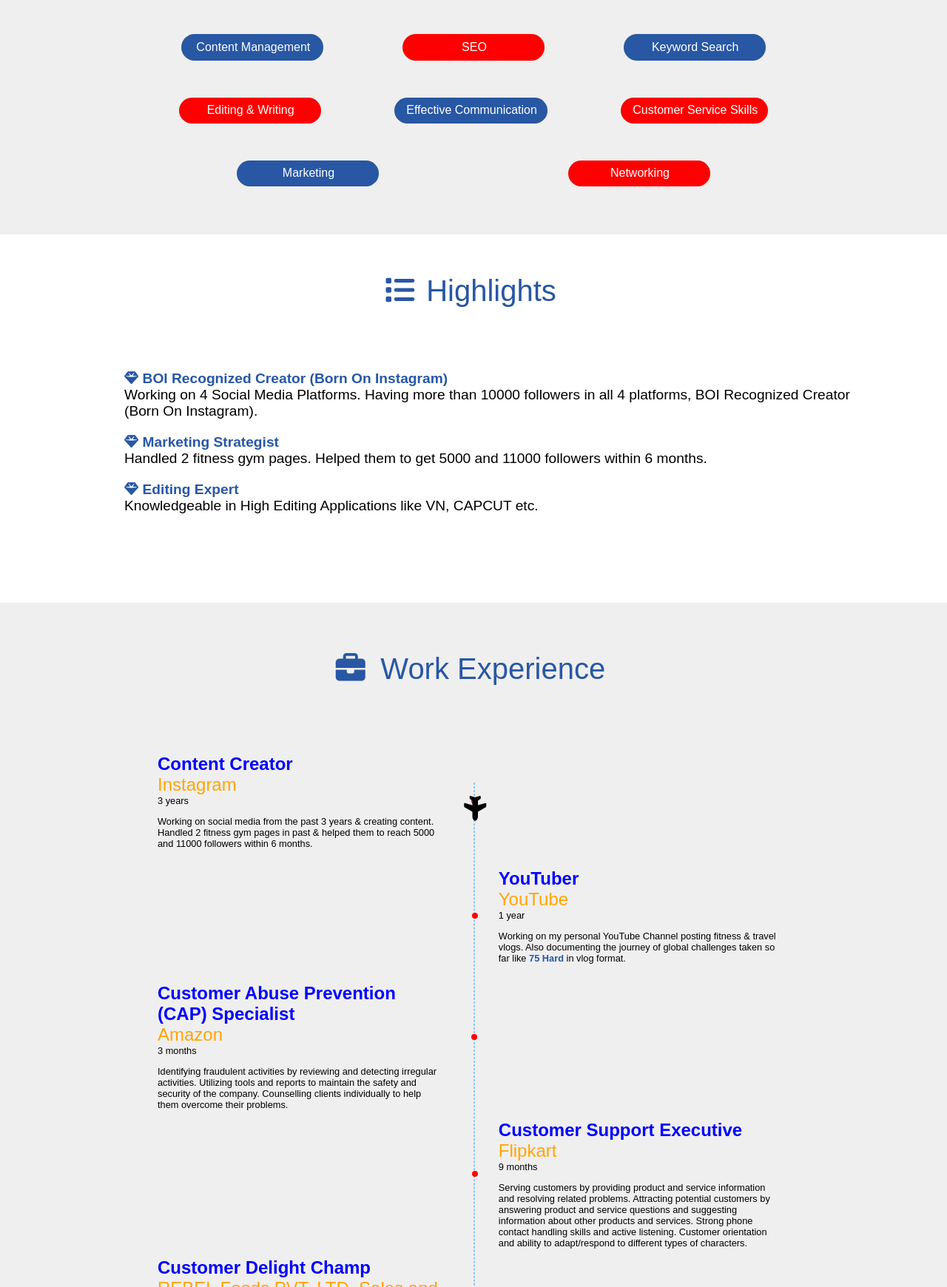
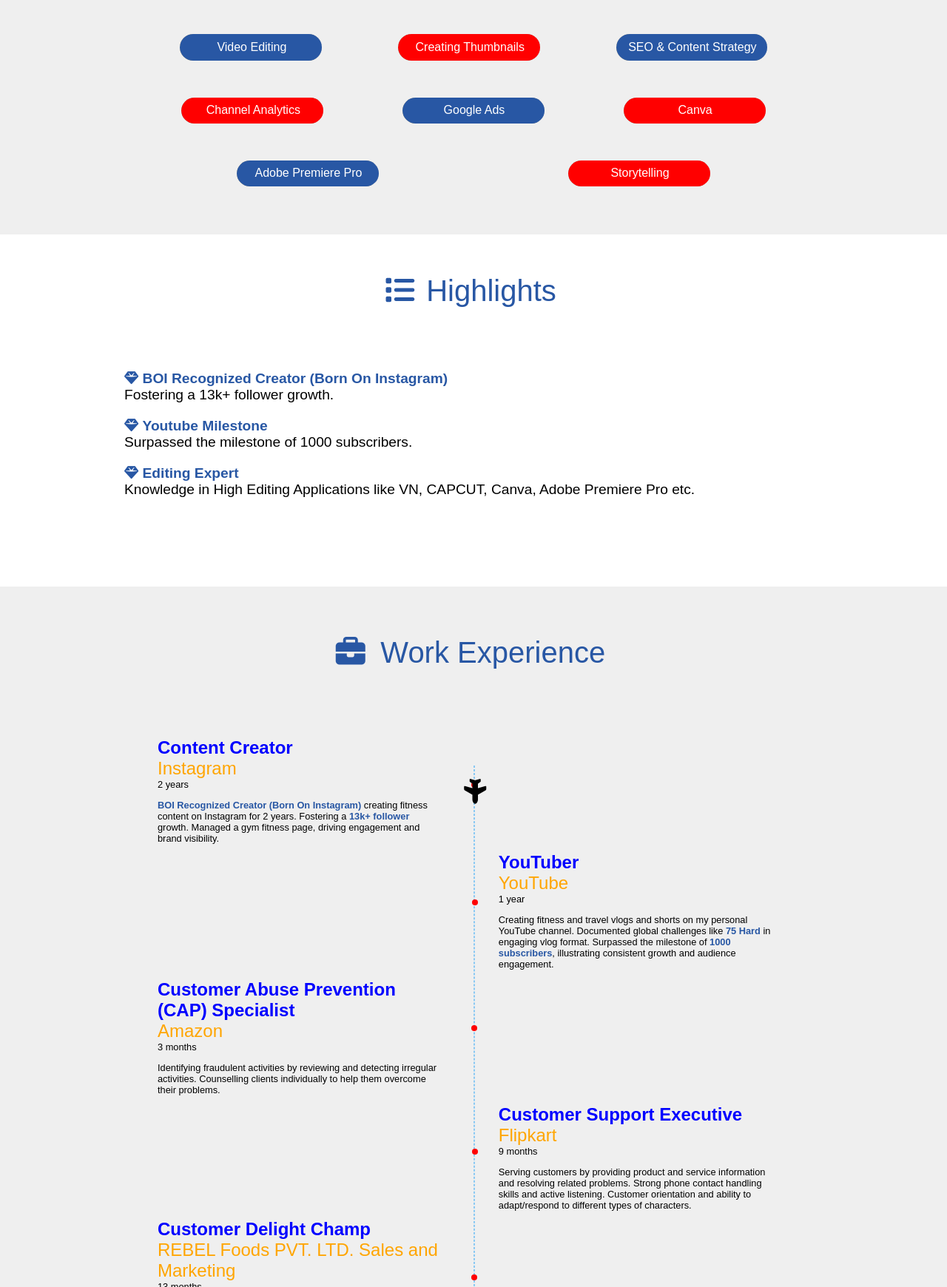
Before and after one commit to Priyanka-Agrawal2022/Portfolio, a plain HTML site: page index.html in a window 1280 px wide. Shown: the part 1060-2800 px from the top of the page at 74% size. Drawn offline with Linux system fonts and the light colour scheme.

Commit message:
update content

```diff
--- a/index.html
+++ b/index.html
@@ -96,11 +96,11 @@
         <div id="my-image"><img src="./static/photo.jpg" /></div>
         <div id="about-para">
           <p>
-            A passionate and skilled
-            <span class="text-highlight">content creator</span> with a proven
-            track record of producing engaging and impactful content. Seeking to
-            leverage my expertise in my niche to create compelling content that
-            drives results and captures the attention of a wider audience.
+            A passionate
+            <span class="text-highlight">content creator</span> experienced in
+            creating engaging fitness & travel content for Instagram Reels,
+            YouTube Videos & Shorts. Skillfully driving audience engagement and
+            fostering vibrant online communities on both platforms.
           </p>
         </div>
       </section>
@@ -117,7 +117,7 @@
           <div class="skill-progress">
             <div class="ninety-percent mb-blue" data-bar-width="100">
               <div class="skill-name">
-                <span>Content Management</span>
+                <span>Video Editing</span>
               </div>
             </div>
           </div>
@@ -125,7 +125,7 @@
           <div class="skill-progress">
             <div class="red" data-bar-width="100">
               <div class="skill-name">
-                <span>SEO</span>
+                <span>Creating Thumbnails</span>
               </div>
             </div>
           </div>
@@ -133,7 +133,7 @@
           <div class="skill-progress">
             <div class="mb-blue" data-bar-width="100">
               <div class="skill-name">
-                <span>Keyword Search</span>
+                <span>SEO & Content Strategy</span>
               </div>
             </div>
           </div>
@@ -141,7 +141,7 @@
           <div class="skill-progress">
             <div class="red" data-bar-width="100">
               <div class="skill-name">
-                <span>Editing & Writing</span>
+                <span>Channel Analytics</span>
               </div>
             </div>
           </div>
@@ -149,7 +149,7 @@
           <div class="skill-progress">
             <div class="mb-blue" data-bar-width="100">
               <div class="skill-name">
-                <span>Effective Communication</span>
+                <span>Google Ads</span>
               </div>
             </div>
           </div>
@@ -157,7 +157,7 @@
           <div class="skill-progress">
             <div class="red" data-bar-width="100">
               <div class="skill-name">
-                <span>Customer Service Skills</span>
+                <span>Canva</span>
               </div>
             </div>
           </div>
@@ -165,7 +165,7 @@
           <div class="skill-progress">
             <div class="mb-blue" data-bar-width="100">
               <div class="skill-name">
-                <span>Marketing</span>
+                <span>Adobe Premiere Pro</span>
               </div>
             </div>
           </div>
@@ -173,7 +173,7 @@
           <div class="skill-progress">
             <div class="red" data-bar-width="100">
               <div class="skill-name">
-                <span>Networking</span>
+                <span>Storytelling</span>
               </div>
             </div>
           </div>
@@ -196,27 +196,24 @@
               ></span>
               <span class="text-highlight"
                 >BOI Recognized Creator (Born On Instagram)</span
-              ><br />Working on 4 Social Media Platforms. Having more than 10000
-              followers in all 4 platforms, BOI Recognized Creator (Born On
-              Instagram).
+              ><br />Fostering a 13k+ follower growth.
             </li>
 
             <li>
               <span class="text-highlight"
                 ><i class="fa-solid fa-gem"></i
               ></span>
-              <span class="text-highlight">Marketing Strategist</span
-              ><br />Handled 2 fitness gym pages. Helped them to get 5000 and
-              11000 followers within 6 months.
+              <span class="text-highlight">Youtube Milestone</span
+              ><br />Surpassed the milestone of 1000 subscribers.
             </li>
 
             <li>
               <span class="text-highlight"
                 ><i class="fa-solid fa-gem"></i
               ></span>
-              <span class="text-highlight">Editing Expert</span
-              ><br />Knowledgeable in High Editing Applications like VN, CAPCUT
-              etc.
+              <span class="text-highlight">Editing Expert</span><br />Knowledge
+              in High Editing Applications like VN, CAPCUT, Canva, Adobe
+              Premiere Pro etc.
             </li>
           </ul>
         </div>
@@ -236,14 +233,18 @@
               <div class="description">
                 <h4 class="role">Content Creator</h4>
                 <p class="org">Instagram</p>
-                <p class="start-end">3 years</p>
+                <p class="start-end">2 years</p>
               </div>
             </header>
 
             <p>
-              Working on social media from the past 3 years & creating content.
-              Handled 2 fitness gym pages in past & helped them to reach 5000
-              and 11000 followers within 6 months.
+              <span class="text-highlight"
+                >BOI Recognized Creator (Born On Instagram)</span
+              >
+              creating fitness content on Instagram for 2 years. Fostering a
+              <span class="text-highlight">13k+ follower</span>
+              growth. Managed a gym fitness page, driving engagement and brand
+              visibility.
             </p>
           </div>
           <div class="timeline-box">
@@ -256,10 +257,12 @@
             </header>
 
             <p>
-              Working on my personal YouTube Channel posting fitness & travel
-              vlogs. Also documenting the journey of global challenges taken so
-              far like <span class="text-highlight">75 Hard</span> in vlog
-              format.
+              Creating fitness and travel vlogs and shorts on my personal
+              YouTube channel. Documented global challenges like
+              <span class="text-highlight">75 Hard</span> in engaging vlog
+              format. Surpassed the milestone of
+              <span class="text-highlight">1000 subscribers</span>, illustrating
+              consistent growth and audience engagement.
             </p>
           </div>
           <div class="timeline-box">
@@ -273,9 +276,8 @@
 
             <p>
               Identifying fraudulent activities by reviewing and detecting
-              irregular activities. Utilizing tools and reports to maintain the
-              safety and security of the company. Counselling clients
-              individually to help them overcome their problems.
+              irregular activities. Counselling clients individually to help
+              them overcome their problems.
             </p>
           </div>
           <div class="timeline-box">
@@ -289,10 +291,8 @@
 
             <p>
               Serving customers by providing product and service information and
-              resolving related problems. Attracting potential customers by
-              answering product and service questions and suggesting information
-              about other products and services. Strong phone contact handling
-              skills and active listening. Customer orientation and ability to
+              resolving related problems. Strong phone contact handling skills
+              and active listening. Customer orientation and ability to
               adapt/respond to different types of characters.
             </p>
           </div>
@@ -384,8 +384,8 @@
           <div class="get-in-touch">
             <h6>Get In touch</h6>
             <p class="desc">
-              For all enquiries & collaborations, please contact me using one of
-              the following details.
+              For all enquiries & collaborations, please contact me using the
+              following details.
             </p>
 
             <div>
@@ -396,7 +396,9 @@
               <span class="icon"
                 ><i class="fa-solid fa-mobile-screen-button"></i
               ></span>
-              <span class="desc">6266746124</span>
+              <span class="desc">
+                <a href="tel:8871040752">8871040752</a>
+              </span>
             </div>
             <div>
               <span class="icon"><i class="fa-regular fa-envelope"></i></span>
```
